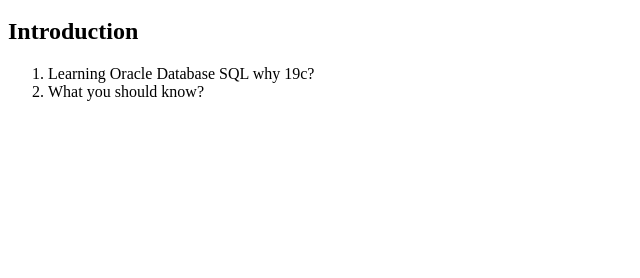
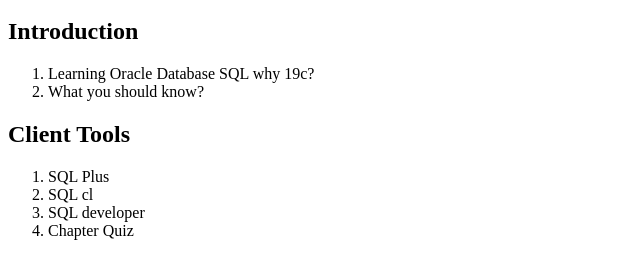
Before and after one commit to Tanushree227/SQL_Overview, a plain HTML site: page index.html in a window 1280 px wide. Shown: the part 48-326 px from the top of the page, without its empty margins (0-640 px from the left). Drawn offline with Linux system fonts and the light colour scheme.

Commit message:
Client Tools

```diff
--- a/index.html
+++ b/index.html
@@ -13,5 +13,15 @@
             <li>What you should know?</li>
         </ol>
     </div>
+
+    <div class="container">
+        <h2>Client Tools</h2>
+        <ol>
+            <li>SQL Plus</li>
+            <li>SQL cl</li>
+            <li>SQL developer</li>
+            <li>Chapter Quiz</li>
+        </ol>
+    </div>
 </body>
 </html>
```
